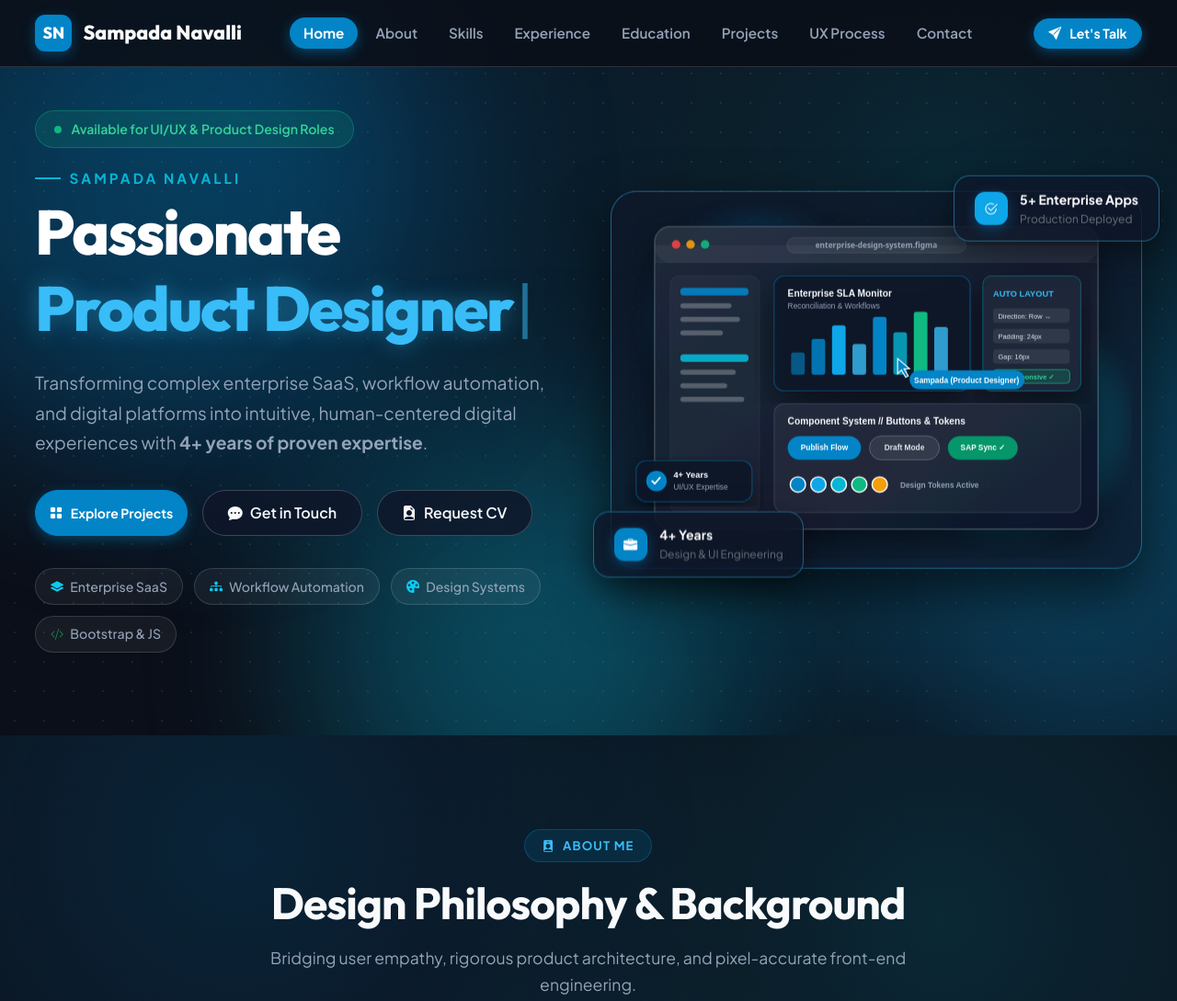
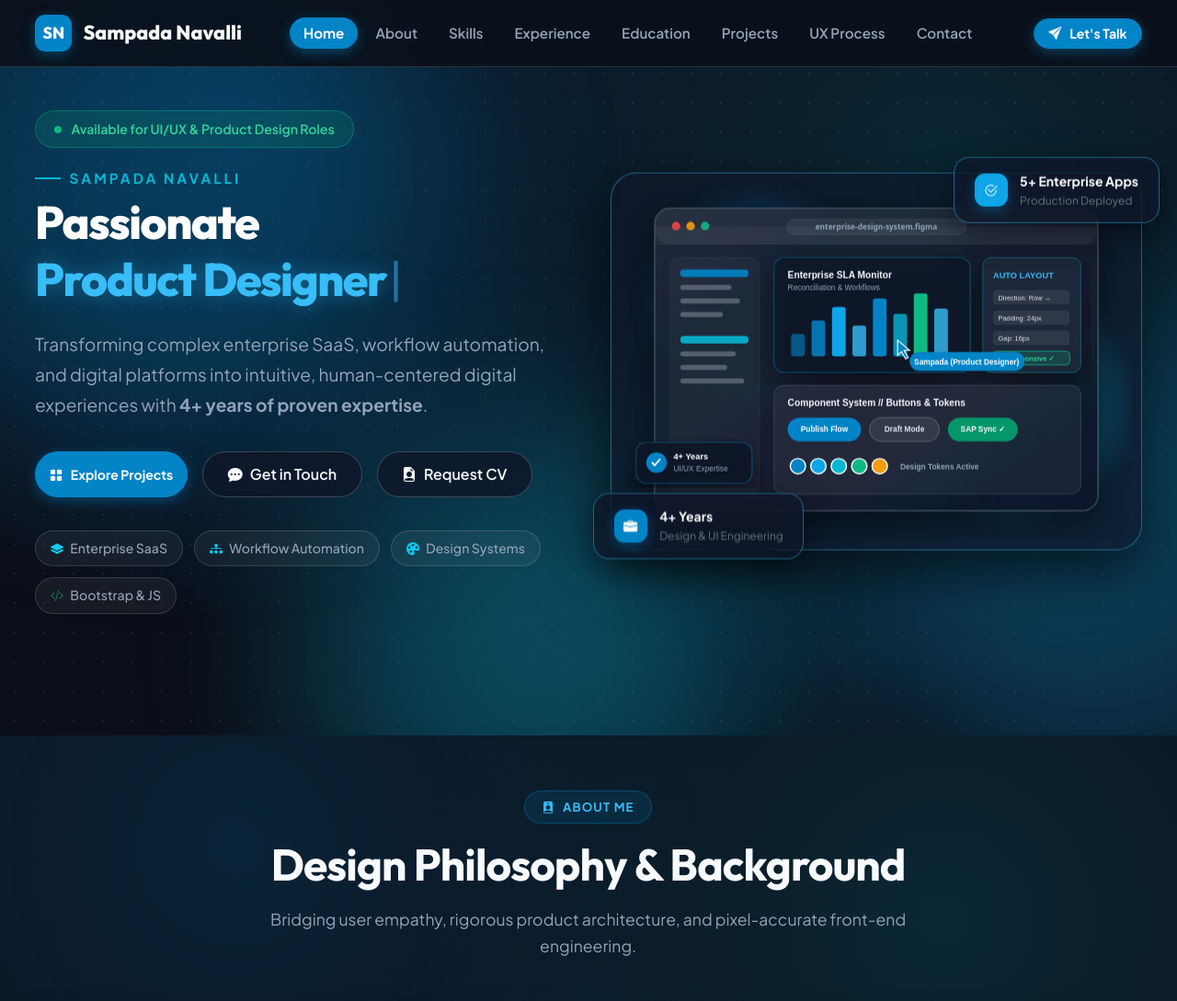
Before and after one commit to SampadaSNavalli/Sampadanavalli-porfolio, a plain HTML site: page index.html in a window 1280 px wide. Shown: the top 1089 px of the page at 92% size. Drawn offline with nearby package versions, Linux system fonts and the light colour scheme.

Commit message:
Update style.css

```diff
--- a/style.css
+++ b/style.css
@@ -595,7 +595,7 @@ h1, h2, h3, h4, h5, h6 {
 }
 
 .hero-title {
-  font-size: clamp(2.6rem, 5.5vw, 4.25rem);
+  font-size: 50px;
   line-height: 1.12;
   margin-bottom: 1.5rem;
   font-weight: 800;
```
